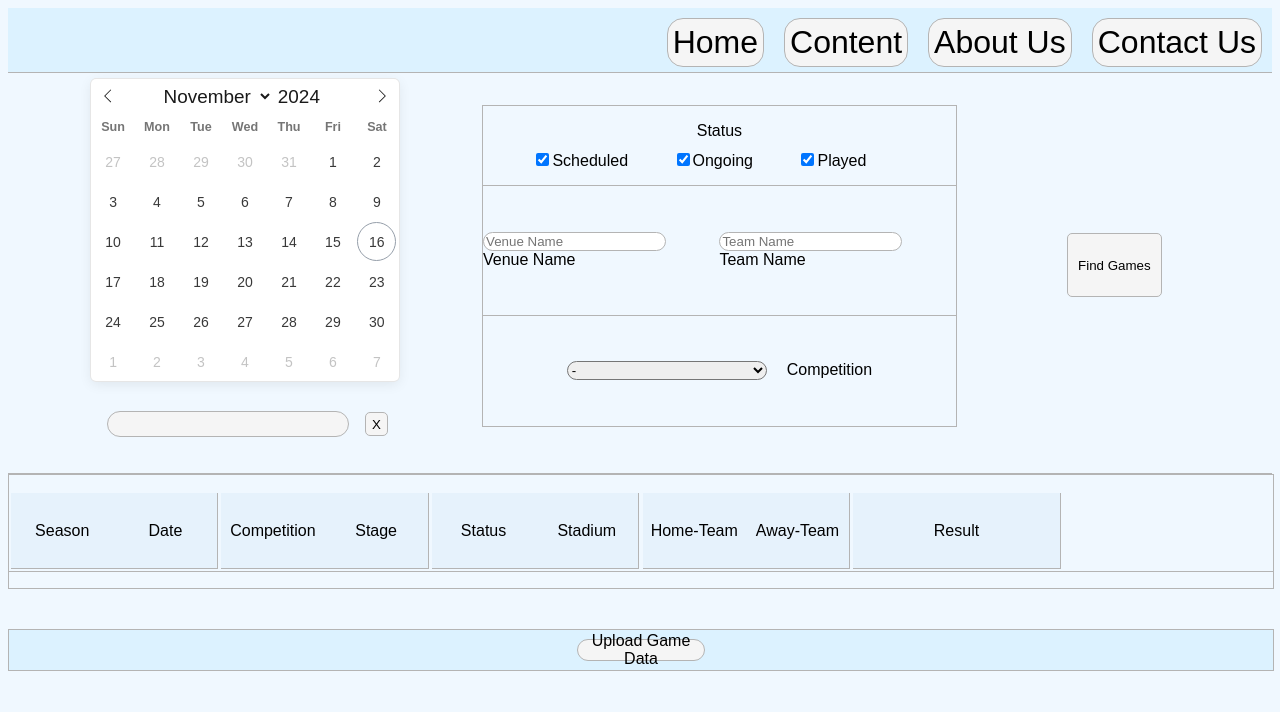
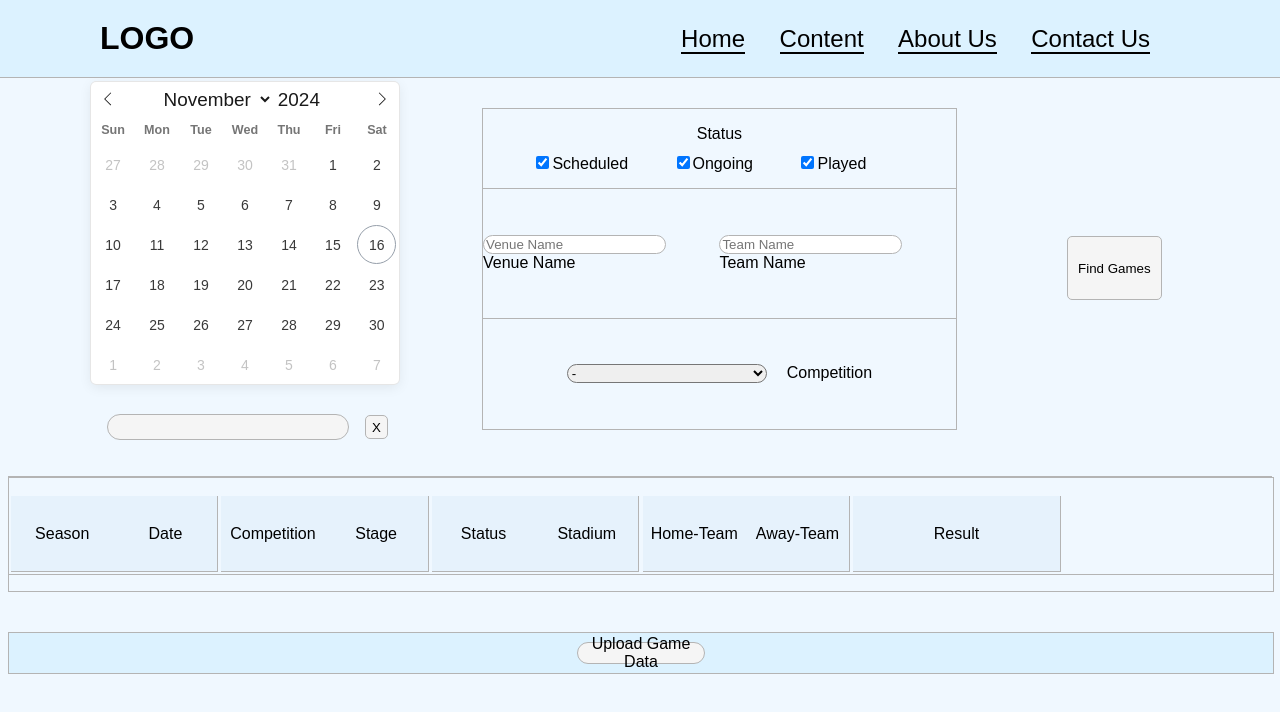
Before and after one commit to ar-ctic/sports_calendar, a plain HTML site: page app/views/index.html in a window 1280 px wide. Drawn offline with nearby package versions, Linux system fonts and the light colour scheme; files that its build step writes are made by us from their sources; no server answers.

Commit message:
Better navbar

```diff
--- a/app/static/index.css
+++ b/app/static/index.css
@@ -10,14 +10,47 @@ body {
 }
 
 header {
-    position: relative;
+    position: fixed;
     top: 0;
     left: 0;
     width: 100%;
-    height: 8vh;
-    margin-bottom: 4vh;
+    padding: 20px 100px;
+    display: flex;
+    justify-content: space-between;
+    align-items: center;
+    z-index: 100;
     background-color: #dcf2ff;
     border-bottom: 1px solid rgb(180, 180, 180);
+}
+
+.logo {
+    font-size: 32px;
+    color: #000000;
+    text-decoration: none;
+    font-weight: 700;
+}
+
+.navbar {
+    padding-right: 200px;
+}
+
+.navbar a{
+    position: relative;
+    font-size: 24px;
+    margin-right: 30px;
+    color: black;
+    font-weight: 500;
+    text-decoration: none;
+}
+
+.navbar a::before {
+    content: "";
+    position: absolute;
+    top: 100%;
+    left: 0;
+    width: 100%;
+    height: 2px;
+    background-color: #000;
 }
 
 footer {
@@ -46,23 +79,7 @@ footer input{
 
 }
 
-.navbar {
-    display: flex;
-    position: absolute;
-    margin: 10px;
-    right: 0;
-    font-size: 2rem;
-    gap: 20px;
-}
 
-.navbar a{
-    color: black;
-    padding: 5px;
-    border-radius: 1rem;
-    background-color: #f5f5f5;
-    text-decoration: none;
-    border: 1px solid rgb(180, 180, 180);
-}
 
 .center {
     display: flex;
@@ -75,6 +92,7 @@ footer input{
     display: flex;
     width: 100%;
     height: 40vh;
+    padding-top: 100px;
     padding-bottom: 3rem;
     border-bottom: 1px solid rgb(180, 180, 180);
 }
--- a/app/views/index.html
+++ b/app/views/index.html
@@ -12,12 +12,13 @@
 <body>
 
     <header class="header border-bottom-1px">
+        <a href="#" class="logo">LOGO</a>
 
         <nav class="navbar">
-            <a href="">Home</a>
-            <a href="">Content</a>
-            <a href="">About Us</a>
-            <a href="">Contact Us</a>
+            <a href="#">Home</a>
+            <a href="#">Content</a>
+            <a href="#">About Us</a>
+            <a href="#">Contact Us</a>
         </nav>
 
     </header>
```
